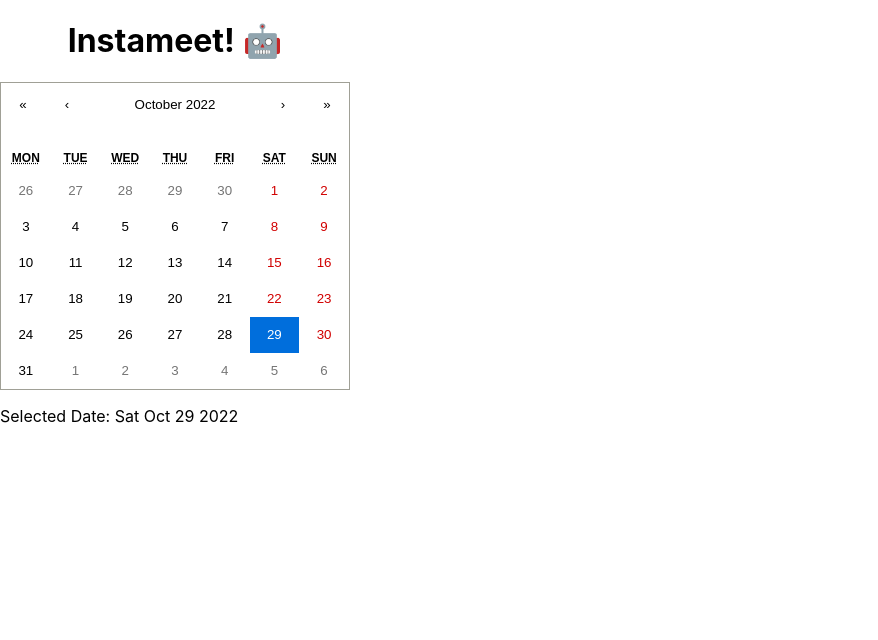
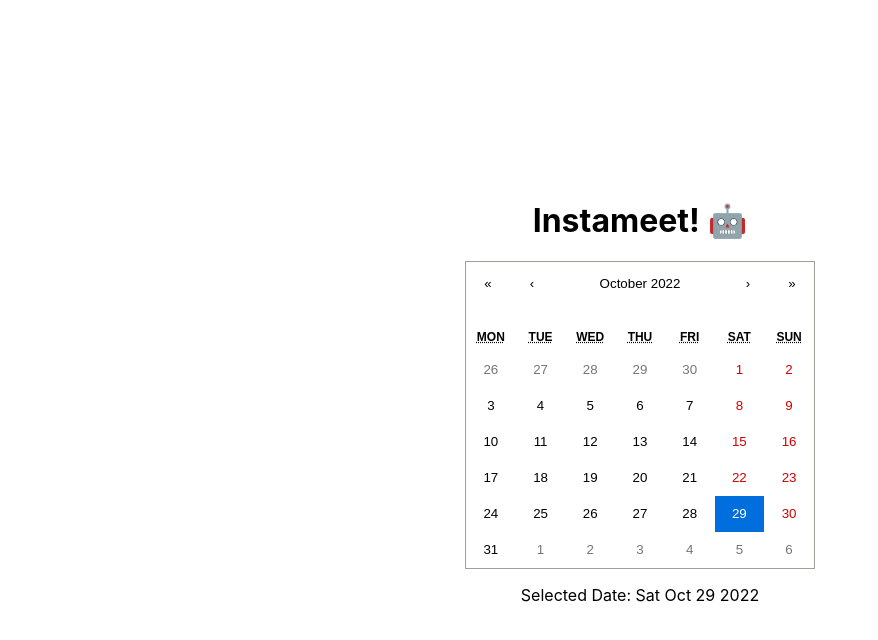
Before and after one commit to instameet-35L/instameet, a React (Create React App) app: page / in a window 1280 px wide. Shown: the top 640 px of the page, without its empty margins (0-878 px from the left). Built offline with nearby package versions, Linux system fonts and the light colour scheme; the HTML template or start-up script is replaced by a standard one.

Commit message:
Changed positioning of main page through .main CSS

```diff
--- a/src/App.css
+++ b/src/App.css
@@ -47,10 +47,11 @@ body {
   display: flex;
 }
 
-#main {
+.main {
   display: flex;
   justify-content: center;
   align-items: center;
   min-height: 100%;
   flex: 1;
+  flex-direction: column;
 }
```
